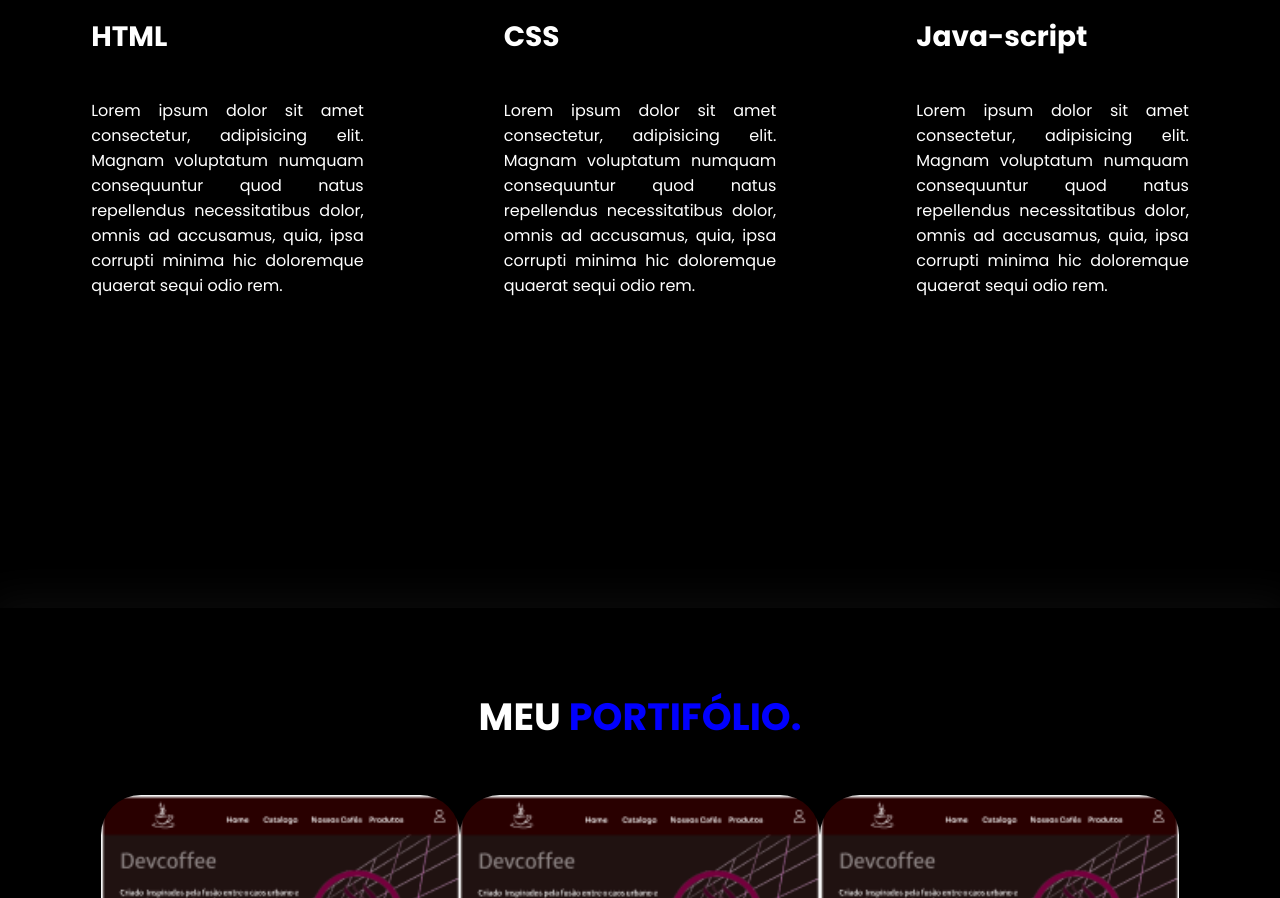
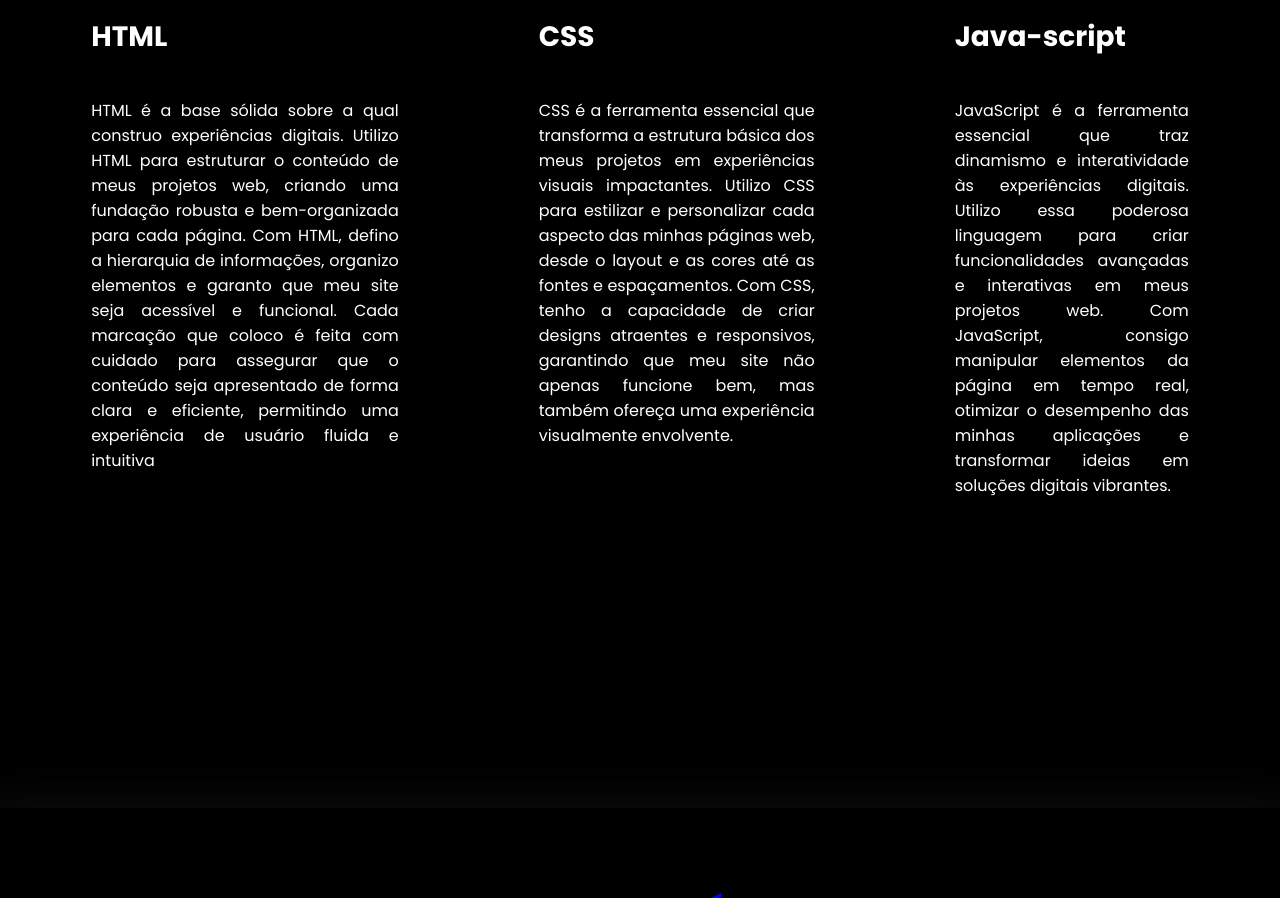
Before and after one commit to Jean-Ramos/Portfolio, a plain HTML site: page index.html in a window 1280 px wide. Shown: the part 1488-2386 px from the top of the page. Drawn offline with nearby package versions, Linux system fonts and the light colour scheme.

Commit message:
Add files via upload

```diff
--- a/index.html
+++ b/index.html
@@ -98,21 +98,21 @@
                         <i class="bi bi-filetype-html"></i>
                         <h3>HTML</h3>
                         <p>
-                            Lorem ipsum dolor sit amet consectetur, adipisicing elit. Magnam voluptatum numquam consequuntur quod natus repellendus necessitatibus dolor, omnis ad accusamus, quia, ipsa corrupti minima hic doloremque quaerat sequi odio rem.
+                            HTML é a base sólida sobre a qual construo experiências digitais. Utilizo HTML para estruturar o conteúdo de meus projetos web, criando uma fundação robusta e bem-organizada para cada página. Com HTML, defino a hierarquia de informações, organizo elementos e garanto que meu site seja acessível e funcional. Cada marcação que coloco é feita com cuidado para assegurar que o conteúdo seja apresentado de forma clara e eficiente, permitindo uma experiência de usuário fluida e intuitiva
                         </p>
                     </div>
                     <div class="especialidades-box">
                         <i class="bi bi-filetype-css"></i>
                         <h3>CSS</h3>
                         <p>
-                            Lorem ipsum dolor sit amet consectetur, adipisicing elit. Magnam voluptatum numquam consequuntur quod natus repellendus necessitatibus dolor, omnis ad accusamus, quia, ipsa corrupti minima hic doloremque quaerat sequi odio rem.
+                            CSS é a ferramenta essencial que transforma a estrutura básica dos meus projetos em experiências visuais impactantes. Utilizo CSS para estilizar e personalizar cada aspecto das minhas páginas web, desde o layout e as cores até as fontes e espaçamentos. Com CSS, tenho a capacidade de criar designs atraentes e responsivos, garantindo que meu site não apenas funcione bem, mas também ofereça uma experiência visualmente envolvente.
                         </p>
                     </div>
                     <div class="especialidades-box">
                         <i class="bi bi-filetype-js"></i>
                         <h3>Java-script</h3>
                         <p>
-                            Lorem ipsum dolor sit amet consectetur, adipisicing elit. Magnam voluptatum numquam consequuntur quod natus repellendus necessitatibus dolor, omnis ad accusamus, quia, ipsa corrupti minima hic doloremque quaerat sequi odio rem.
+                            JavaScript é a ferramenta essencial que traz dinamismo e interatividade às experiências digitais. Utilizo essa poderosa linguagem para criar funcionalidades avançadas e interativas em meus projetos web. Com JavaScript, consigo manipular elementos da página em tempo real, otimizar o desempenho das minhas aplicações e transformar ideias em soluções digitais vibrantes.
                         </p>
                     </div>
 
```
